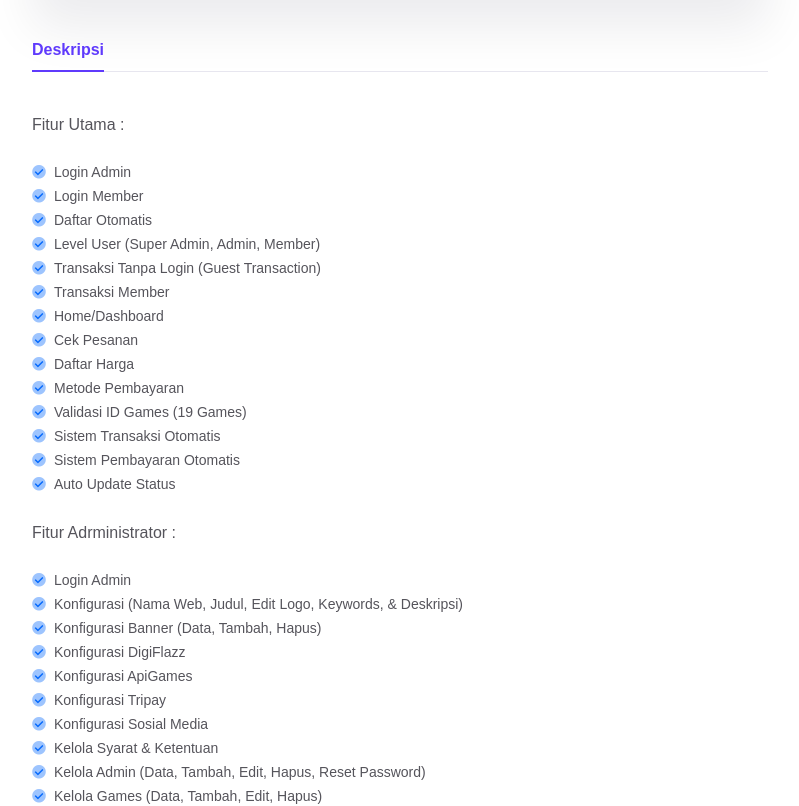
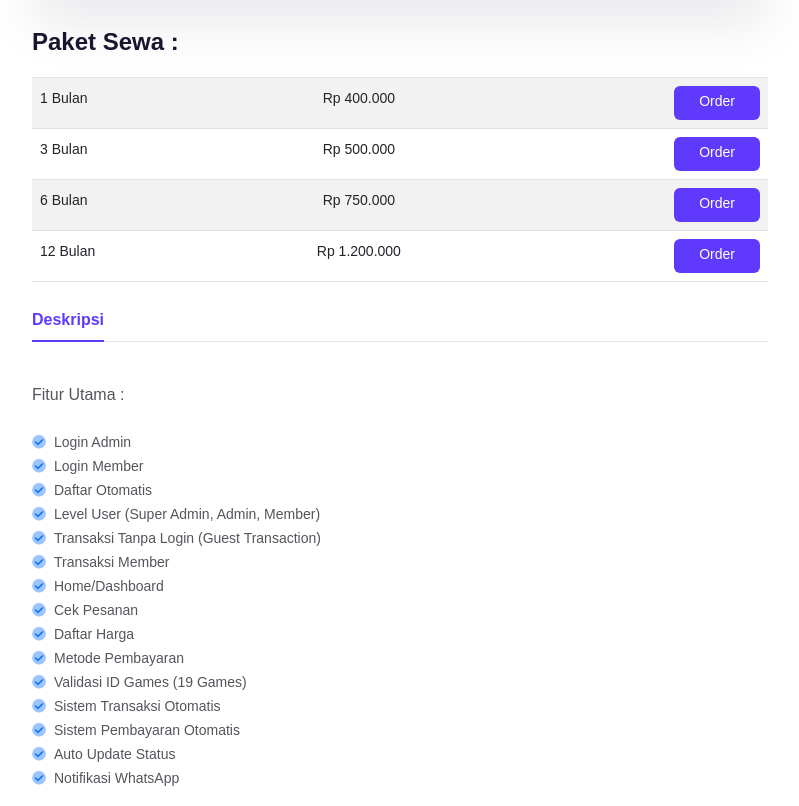
Before and after one commit to adriansahdotnet/kiosweb, a Next.js app: page /cgames-v2 in a window 1280 px wide. Shown: the part 1140-1946 px from the top of the page, without its empty margins (240-1039 px from the left). Built offline with nearby package versions, Linux system fonts and the light colour scheme; no server answers; a web font is replaced by a local one.

Commit message:
update sewa

```diff
--- a/src/components/Home/Header.js
+++ b/src/components/Home/Header.js
@@ -36,7 +36,11 @@ const Header = () => {
                 <div className="logo">
                   <Link href="/">
                     <a>
-                      <img src="assets/img/logo/logo.png" alt="logo" />
+                      <img
+                        src="assets/img/logo/logo.png"
+                        alt="logo"
+                        width={"150px"}
+                      />
                     </a>
                   </Link>
                 </div>
--- a/src/components/Home/HeroArea.js
+++ b/src/components/Home/HeroArea.js
@@ -46,7 +46,7 @@ const HeroArea = () => {
                   <span>Jasa pembuatan website No #1.</span>
                 </h2>
                 <p>{`Tingkatkan peluang bisnismu dengan Kiosweb.id`}</p>
-                <a href="https://kiosweb.id/product">
+                <a href="/product">
                   <a className="m-btn m-btn-2 ml-5 mb-3">Lihat Tampilan</a>
                   <a
                     href="https://wa.me/6285293026542"
--- a/src/components/cgames-v2/ProductDetailsArea.js
+++ b/src/components/cgames-v2/ProductDetailsArea.js
@@ -1,6 +1,7 @@
 import Link from "next/link";
 import React from "react";
 import { useDispatch, useSelector } from "react-redux";
+import { Table } from "react-bootstrap";
 import { addToProduct } from "../../redux/features/productSlice";
 
 const ProductDetailsArea = () => {
@@ -172,6 +173,67 @@ const ProductDetailsArea = () => {
                     </div>
                   </div>
                 </div>
+
+                {/* Table Sewa */}
+                <div className="row justify-content-center">
+                  <div className="col-xxl-12 col-xl-12 col-lg-12">
+                    <h3 className="mb-20 fw-bold text-start">Paket Sewa :</h3>
+                    <Table striped>
+                      <tbody>
+                        <tr>
+                          <td>1 Bulan</td>
+                          <td className="text-center">Rp 400.000</td>
+                          <td className="text-end">
+                            <a
+                              href="https://wa.wizard.id/5d09e1"
+                              className="m-btn m-btn-5"
+                            >
+                              Order
+                            </a>
+                          </td>
+                        </tr>
+                        <tr>
+                          <td>3 Bulan</td>
+                          <td className="text-center">Rp 500.000</td>
+                          <td className="text-end">
+                            <a
+                              href="https://wa.wizard.id/1391e3"
+                              className="m-btn m-btn-5 h-10"
+                            >
+                              Order
+                            </a>
+                          </td>
+                        </tr>
+                        <tr>
+                          <td>6 Bulan</td>
+                          <td className="text-center">Rp 750.000</td>
+                          <td className="text-end">
+                            <a
+                              href="https://wa.wizard.id/44faf9"
+                              className="m-btn m-btn-5 h-10"
+                            >
+                              Order
+                            </a>
+                          </td>
+                        </tr>
+                        <tr>
+                          <td>12 Bulan</td>
+                          <td className="text-center">Rp 1.200.000</td>
+                          <td className="text-end">
+                            <a
+                              href="https://wa.wizard.id/349dd1"
+                              className="m-btn m-btn-5 h-10"
+                            >
+                              Order
+                            </a>
+                          </td>
+                        </tr>
+                      </tbody>
+                    </Table>
+                  </div>
+                </div>
+
+                {/* Deskripsi */}
                 <div className="product__details-content">
                   <div className="product__tab mb-40">
                     <ul className="nav nav-tabs" id="proTab" role="tablist">
@@ -257,6 +319,10 @@ const ProductDetailsArea = () => {
                             <li>
                               <i className="fad fa-check-circle text-primary me-2"></i>
                               Auto Update Status
+                            </li>
+                            <li>
+                              <i className="fad fa-check-circle text-primary me-2"></i>
+                              Notifikasi WhatsApp
                             </li>
                           </ul>
                           <div>
--- a/src/components/cgames/ProductDetailsArea.js
+++ b/src/components/cgames/ProductDetailsArea.js
@@ -179,7 +179,6 @@ const ProductDetailsArea = () => {
                 </div>
 
                 {/* Table Sewa */}
-
                 <div className="row justify-content-center">
                   <div className="col-xxl-12 col-xl-12 col-lg-12">
                     <h3 className="mb-20 fw-bold text-start">Paket Sewa :</h3>
@@ -187,7 +186,7 @@ const ProductDetailsArea = () => {
                       <tbody>
                         <tr>
                           <td>1 Bulan</td>
-                          <td className="text-center">Rp 250.000</td>
+                          <td className="text-center">Rp 300.000</td>
                           <td className="text-end">
                             <a
                               href="https://wa.wizard.id/1242a3"
@@ -238,6 +237,7 @@ const ProductDetailsArea = () => {
                   </div>
                 </div>
 
+                {/* Deskripsi */}
                 <div className="product__details-content">
                   <div className="product__tab mb-40">
                     <ul className="nav nav-tabs" id="proTab" role="tablist">
--- a/src/pages/home/index.js
+++ b/src/pages/home/index.js
@@ -3,6 +3,7 @@ import BannerArea from "../../components/Home/BannerArea";
 import BrandArea from "../../components/Home/BrandArea";
 import CategoryArea from "../../components/Home/CategoryArea";
 import Cta from "../../components/Home/Cta";
+import BgShape from "../../components/common/BgShape";
 import Footer from "../../components/Home/Footer";
 import Header from "../../components/Home/Header";
 import HeroArea from "../../components/Home/HeroArea";
@@ -17,6 +18,7 @@ export default function Home() {
     <>
       <SEO pageTitle={"Kios Web"} />
       <Header />
+      <BgShape />
       <HeroArea />
       <CategoryArea />
       <TrendingLandmark />
```
Also changed, not shown: src/components/ourastore/ProductDetailsArea.js (+61 -0 lines), src/components/qgames/ProductDetailsArea.js (+61 -0 lines).
